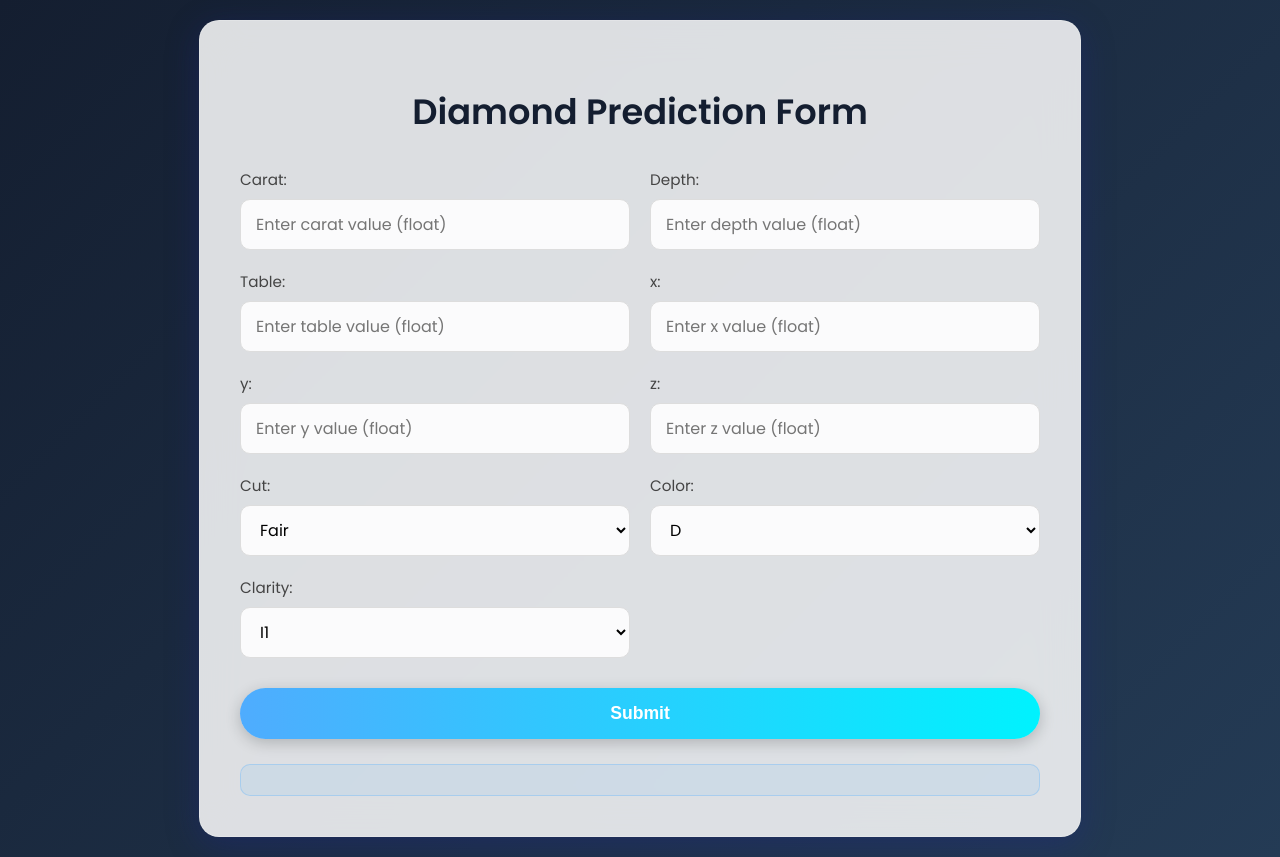
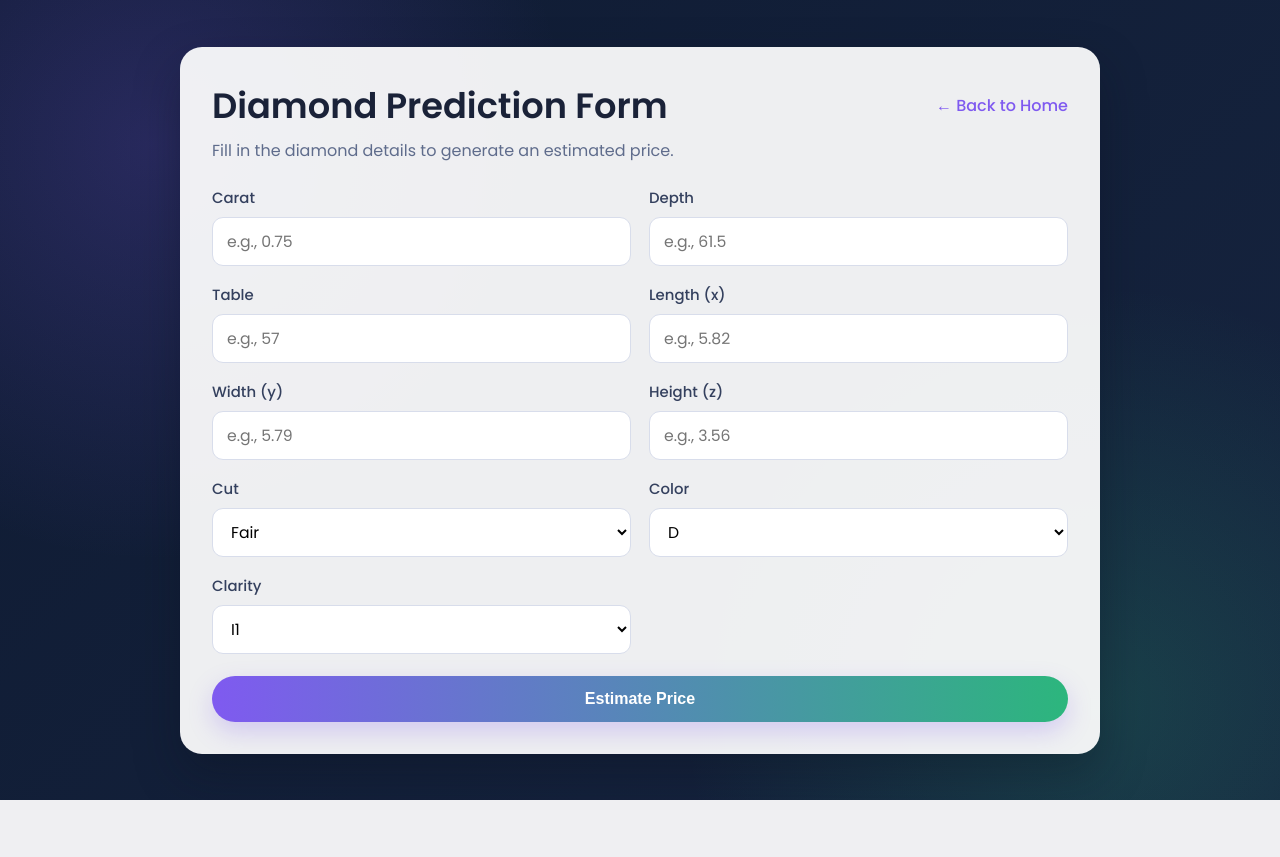
Before and after one commit to ChiragHira/DiamondPricePrediction, a Flask app: page /predict in a window 1280 px wide. After the commit the page ends 800 px from the top, so only its background shows below. Run offline with Flask 3, Linux system fonts and the light colour scheme.

Commit message:
Enhance landing and prediction form UI styling

```diff
--- a/static/CSS/formstyle.css
+++ b/static/CSS/formstyle.css
@@ -1,155 +1,150 @@
-@import url('https://fonts.googleapis.com/css2?family=Poppins:wght@300;400;600&display=swap');
+@import url('https://fonts.googleapis.com/css2?family=Poppins:wght@300;400;500;600&display=swap');
 
 :root {
-  --primary-color: #4facfe;
-  --secondary-color: #00f2fe;
-  --glass-bg: rgba(255, 255, 255, 0.1);
-  --glass-border: rgba(255, 255, 255, 0.2);
-  --text-color: #333;
-  --input-bg: rgba(255, 255, 255, 0.9);
-  --focus-border: #4facfe;
+  --primary-color: #7f5af0;
+  --secondary-color: #2cb67d;
+  --surface: rgba(255, 255, 255, 0.93);
+  --text-color: #1a2238;
+  --muted-text: #5f6c8c;
+  --field-bg: #ffffff;
+}
+
+* {
+  box-sizing: border-box;
 }
 
 body {
   font-family: 'Poppins', sans-serif;
-  background: linear-gradient(135deg, #141e30 0%, #243b55 100%);
+  background:
+    radial-gradient(circle at 12% 18%, rgba(127, 90, 240, 0.22), transparent 32%),
+    radial-gradient(circle at 86% 88%, rgba(44, 182, 125, 0.2), transparent 32%),
+    linear-gradient(135deg, #0f1b33 0%, #16243f 100%);
   display: flex;
   justify-content: center;
   align-items: center;
   min-height: 100vh;
   margin: 0;
-  padding: 20px;
-  box-sizing: border-box;
+  padding: 24px;
 }
 
 .container {
-  background: rgba(255, 255, 255, 0.85);
-  backdrop-filter: blur(20px);
-  -webkit-backdrop-filter: blur(20px);
-  padding: 40px;
-  border-radius: 20px;
-  box-shadow: 0 8px 32px 0 rgba(31, 38, 135, 0.37);
-  border: 1px solid rgba(255, 255, 255, 0.18);
+  background: var(--surface);
+  padding: 32px;
+  border-radius: 22px;
+  box-shadow: 0 20px 45px rgba(11, 18, 32, 0.35);
   width: 100%;
-  max-width: 800px;
-  animation: slideUp 0.8s ease-out;
+  max-width: 920px;
+}
+
+.page-header {
+  display: flex;
+  justify-content: space-between;
+  align-items: center;
+  gap: 16px;
+  margin-bottom: 6px;
 }
 
 h1 {
-  text-align: center;
-  margin-bottom: 30px;
-  color: #141e30;
-  font-size: 2.2rem;
-  font-weight: 600;
+  margin: 0;
+  color: var(--text-color);
+  font-size: clamp(1.6rem, 3vw, 2.2rem);
+}
+
+.back-link {
+  color: var(--primary-color);
+  text-decoration: none;
+  font-weight: 500;
+}
+
+.back-link:hover {
+  text-decoration: underline;
+}
+
+.helper-text {
+  margin: 6px 0 24px;
+  color: var(--muted-text);
 }
 
 form {
   display: grid;
   grid-template-columns: 1fr 1fr;
-  gap: 20px;
-}
-
-.form-group {
-  margin-bottom: 0;
-  /* Reset since we use grid gap */
-}
-
-/* Make full width for inputs on mobile or specific layout preferences */
-@media (max-width: 600px) {
-  form {
-    grid-template-columns: 1fr;
-  }
+  gap: 18px;
 }
 
 .form-group label {
-  font-size: 0.95rem;
+  font-size: 0.93rem;
   font-weight: 500;
   display: block;
-  color: #444;
+  color: #34405e;
   margin-bottom: 8px;
 }
 
 .form-group input,
 .form-group select {
   width: 100%;
-  padding: 12px 15px;
-  font-size: 1rem;
-  border: 1px solid #ddd;
-  border-radius: 10px;
-  background: var(--input-bg);
-  transition: all 0.3s ease;
-  box-sizing: border-box;
+  padding: 12px 14px;
+  font-size: 0.98rem;
+  border: 1px solid #d8ddeb;
+  border-radius: 11px;
+  background: var(--field-bg);
+  transition: border-color 0.25s ease, box-shadow 0.25s ease;
   font-family: 'Poppins', sans-serif;
 }
 
 .form-group input:focus,
 .form-group select:focus {
-  border-color: var(--focus-border);
+  border-color: var(--primary-color);
   outline: none;
-  box-shadow: 0 0 0 4px rgba(79, 172, 254, 0.2);
+  box-shadow: 0 0 0 4px rgba(127, 90, 240, 0.16);
 }
 
 input[type="submit"] {
   grid-column: 1 / -1;
-  /* Span full width */
+  margin-top: 4px;
   background: linear-gradient(90deg, var(--primary-color), var(--secondary-color));
   color: #fff;
-  font-size: 1.1rem;
+  font-size: 1rem;
   font-weight: 600;
   border: none;
-  padding: 15px;
-  border-radius: 50px;
+  padding: 14px;
+  border-radius: 999px;
   cursor: pointer;
-  transition: all 0.3s ease;
-  margin-top: 10px;
-  box-shadow: 0 4px 15px rgba(0, 0, 0, 0.2);
+  transition: transform 0.2s ease, box-shadow 0.2s ease;
+  box-shadow: 0 10px 25px rgba(127, 90, 240, 0.25);
 }
 
 input[type="submit"]:hover {
   transform: translateY(-2px);
-  box-shadow: 0 8px 25px rgba(79, 172, 254, 0.4);
-}
-
-input[type="submit"]:active {
-  transform: translateY(0);
+  box-shadow: 0 12px 28px rgba(44, 182, 125, 0.32);
 }
 
 .final-result {
-  text-align: center;
-  margin-top: 25px;
-  font-size: 1.2rem;
-  color: #141e30;
+  margin-top: 22px;
+  font-size: 1.1rem;
+  color: var(--text-color);
   font-weight: 500;
-  padding: 15px;
-  background: rgba(79, 172, 254, 0.1);
-  border-radius: 10px;
-  border: 1px solid rgba(79, 172, 254, 0.3);
-  animation: fadeIn 0.5s ease-in-out;
+  padding: 14px 16px;
+  background: rgba(44, 182, 125, 0.12);
+  border-radius: 12px;
+  border: 1px solid rgba(44, 182, 125, 0.35);
 }
 
-.clear {
-  display: none;
-  /* No longer needed with grid */
+.final-result span {
+  font-weight: 700;
+  color: #0f5132;
 }
 
-@keyframes slideUp {
-  from {
-    opacity: 0;
-    transform: translateY(50px);
+@media (max-width: 760px) {
+  .container {
+    padding: 24px;
   }
 
-  to {
-    opacity: 1;
-    transform: translateY(0);
+  .page-header {
+    flex-direction: column;
+    align-items: flex-start;
+  }
+
+  form {
+    grid-template-columns: 1fr;
   }
 }
-
-@keyframes fadeIn {
-  from {
-    opacity: 0;
-  }
-
-  to {
-    opacity: 1;
-  }
-}
--- a/templates/form.html
+++ b/templates/form.html
@@ -9,44 +9,48 @@
 </head>
 
 <body>
+  <div class="container">
+    <div class="page-header">
+      <h1>Diamond Prediction Form</h1>
+      <a class="back-link" href="/">← Back to Home</a>
+    </div>
 
+    <p class="helper-text">Fill in the diamond details to generate an estimated price.</p>
 
-  <div class="container">
-    <h1>Diamond Prediction Form</h1>
     <form action="{{url_for('predict_datapoint')}}" method="POST">
       <div class="form-group">
-        <label for="carat">Carat:</label>
-        <input type="text" id="carat" name="carat" placeholder="Enter carat value (float)">
+        <label for="carat">Carat</label>
+        <input type="number" id="carat" name="carat" step="0.01" min="0" placeholder="e.g., 0.75" required>
       </div>
 
       <div class="form-group">
-        <label for="depth">Depth:</label>
-        <input type="text" id="depth" name="depth" placeholder="Enter depth value (float)">
+        <label for="depth">Depth</label>
+        <input type="number" id="depth" name="depth" step="0.01" min="0" placeholder="e.g., 61.5" required>
       </div>
 
       <div class="form-group">
-        <label for="table">Table:</label>
-        <input type="text" id="table" name="table" placeholder="Enter table value (float)">
+        <label for="table">Table</label>
+        <input type="number" id="table" name="table" step="0.01" min="0" placeholder="e.g., 57" required>
       </div>
 
       <div class="form-group">
-        <label for="x">x:</label>
-        <input type="text" id="x" name="x" placeholder="Enter x value (float)">
+        <label for="x">Length (x)</label>
+        <input type="number" id="x" name="x" step="0.01" min="0" placeholder="e.g., 5.82" required>
       </div>
 
       <div class="form-group">
-        <label for="y">y:</label>
-        <input type="text" id="y" name="y" placeholder="Enter y value (float)">
+        <label for="y">Width (y)</label>
+        <input type="number" id="y" name="y" step="0.01" min="0" placeholder="e.g., 5.79" required>
       </div>
 
       <div class="form-group">
-        <label for="z">z:</label>
-        <input type="text" id="z" name="z" placeholder="Enter z value (float)">
+        <label for="z">Height (z)</label>
+        <input type="number" id="z" name="z" step="0.01" min="0" placeholder="e.g., 3.56" required>
       </div>
 
       <div class="form-group">
-        <label for="cut">Cut:</label>
-        <select id="cut" name="cut">
+        <label for="cut">Cut</label>
+        <select id="cut" name="cut" required>
           <option value="Fair">Fair</option>
           <option value="Good">Good</option>
           <option value="Very Good">Very Good</option>
@@ -56,8 +60,8 @@
       </div>
 
       <div class="form-group">
-        <label for="color">Color:</label>
-        <select id="color" name="color">
+        <label for="color">Color</label>
+        <select id="color" name="color" required>
           <option value="D">D</option>
           <option value="E">E</option>
           <option value="F">F</option>
@@ -69,8 +73,8 @@
       </div>
 
       <div class="form-group">
-        <label for="clarity">Clarity:</label>
-        <select id="clarity" name="clarity">
+        <label for="clarity">Clarity</label>
+        <select id="clarity" name="clarity" required>
           <option value="I1">I1</option>
           <option value="SI2">SI2</option>
           <option value="SI1">SI1</option>
@@ -82,15 +86,15 @@
         </select>
       </div>
 
-      <input type="submit" value="Submit">
+      <input type="submit" value="Estimate Price">
     </form>
 
+    {% if final_result is defined %}
     <div class="final-result">
-      {{final_result}}
+      Estimated Price: <span>${{ final_result }}</span>
     </div>
+    {% endif %}
   </div>
-
-
 </body>
 
 </html>
```
Also changed, not shown: static/CSS/homestyle.css (+90 -53 lines), templates/index.html (+26 -7 lines).
